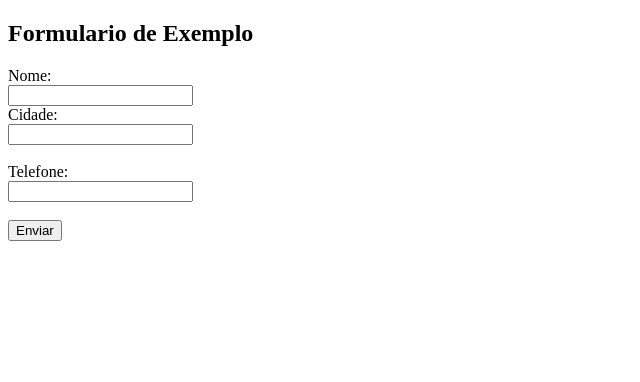
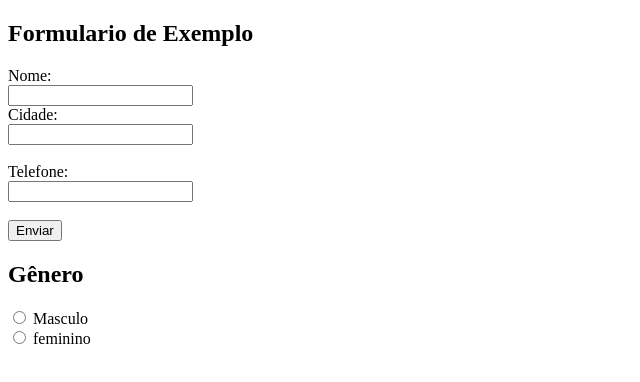
Before and after one commit to AyanneAlvesRodrigues/aula-forms, a plain HTML site: page index.html in a window 1280 px wide. Shown: the whole page, without its empty margins (0-640 px from the left). Drawn offline with Linux system fonts and the light colour scheme.

Commit message:
formulario

```diff
--- a/index.html
+++ b/index.html
@@ -18,7 +18,13 @@
   <label for="Telefone">Telefone:</label><br>
   <input type="text" id="Telefone" name="Telefone" value=""><br><br>
   <input type="submit" value="Enviar">
+  <h2>Gênero</h2>
+  <input type="radio" id="Masculino" name="fav_language" value="HTML">
+  <label for="Masculino">Masculo</label><br>
+  <input type="radio" id="Feminino" name="fav_language" value="CSS">
+  <label for="Feminino">feminino</label><br>
 </form>
+
 
 </body>
 </html>
```
